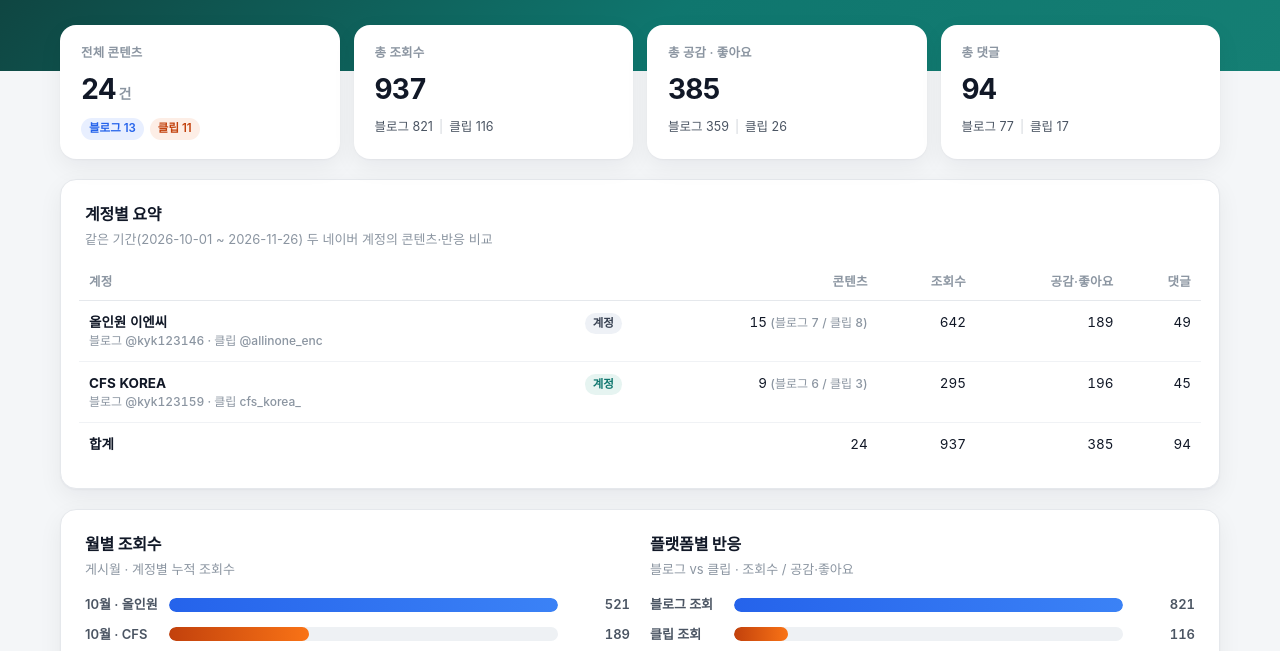
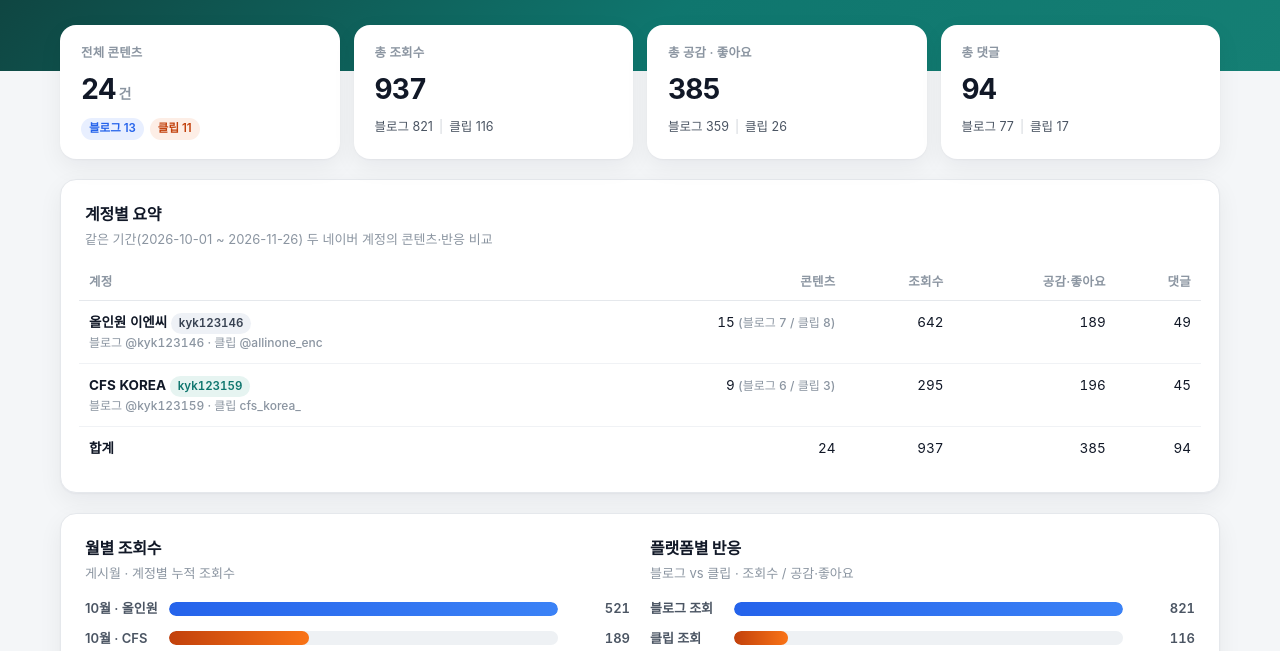
Before and after one commit to allinoneenc-oss/naver-content-tracket, a plain HTML site: page index.html in a window 1280 px wide. Shown: the part 127-778 px from the top of the page. Drawn offline with Linux system fonts and the light colour scheme.

Commit message:
style: 계정별 요약 표 배지 정리

```diff
--- a/index.html
+++ b/index.html
@@ -382,8 +382,7 @@
       const blog = bp.blog || {count:0}, clip = bp.clip || {count:0};
       const cls = a.account_id==='kyk123159' ? 'acct a159' : 'acct';
       return `<tr>
-        <td><span class="an">${esc(a.account_name)}</span><div class="as">블로그 @${esc(a.blog.id)} · 클립 ${esc(a.clip.handle)}</div></td>
-        <td class="n"><span class="tag ${cls}">계정</span></td>
+        <td><span class="an">${esc(a.account_name)}</span> <span class="tag ${cls}">${esc(a.account_id)}</span><div class="as">블로그 @${esc(a.blog.id)} · 클립 ${esc(a.clip.handle)}</div></td>
         <td class="n">${fmt(st.count)}<span class="as"> (블로그 ${fmt(blog.count)} / 클립 ${fmt(clip.count)})</span></td>
         <td class="n">${fmt(st.views)}</td>
         <td class="n">${fmt(st.likes)}</td>
@@ -392,9 +391,9 @@
     }).join('');
     const tot = s.total || {};
     document.getElementById('account-summary').innerHTML = `<table class="acct-table">
-      <thead><tr><th>계정</th><th class="n"></th><th class="n">콘텐츠</th><th class="n">조회수</th><th class="n">공감·좋아요</th><th class="n">댓글</th></tr></thead>
+      <thead><tr><th>계정</th><th class="n">콘텐츠</th><th class="n">조회수</th><th class="n">공감·좋아요</th><th class="n">댓글</th></tr></thead>
       <tbody>${rows}
-      <tr><td class="an">합계</td><td></td><td class="n">${fmt(tot.count)}</td><td class="n">${fmt(tot.views)}</td><td class="n">${fmt(tot.likes)}</td><td class="n">${fmt(tot.comments)}</td></tr></tbody></table>`;
+      <tr><td class="an">합계</td><td class="n">${fmt(tot.count)}</td><td class="n">${fmt(tot.views)}</td><td class="n">${fmt(tot.likes)}</td><td class="n">${fmt(tot.comments)}</td></tr></tbody></table>`;
   }
 
   function bars(el, rows){
```
